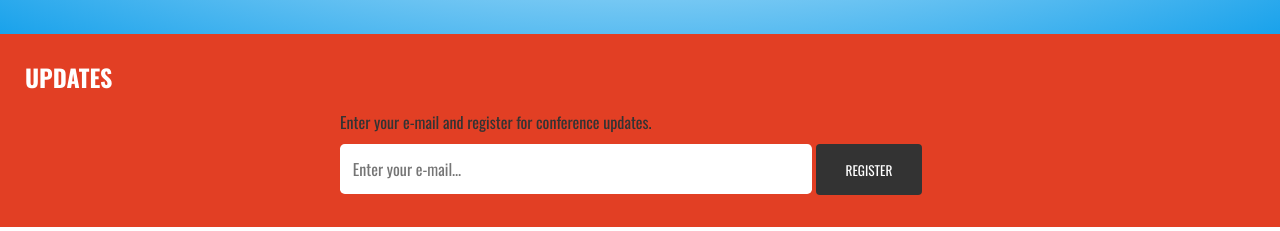
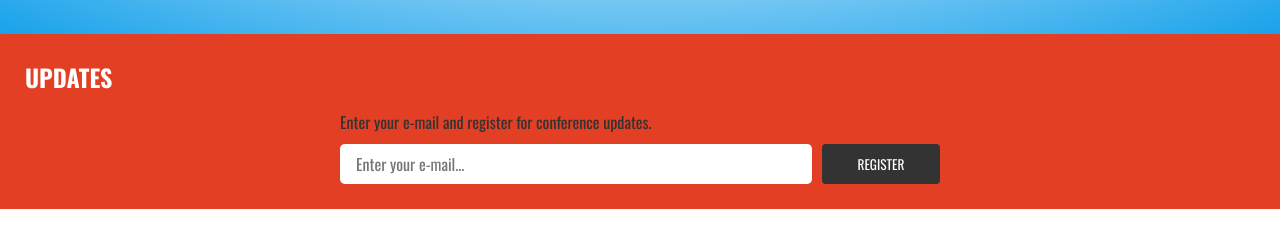
Before and after one commit to RevillWeb/wcremoteconf, a website: page index.html in a window 1280 px wide. Shown: the part 494-725 px from the top of the page. Drawn offline with nearby package versions, Linux system fonts and the light colour scheme.

Commit message:
Fixed some more Safari issues.

```diff
--- a/src/sass/layout.scss
+++ b/src/sass/layout.scss
@@ -167,24 +167,27 @@ ul.nav-list {
       margin-bottom: 0.625em;
     }
     .controls {
+      #mc_embed_signup_scroll {
+        display: flex;
         input[type="email"] {
-        width: calc(100% - 8em);
+          width: 80%;
           box-sizing: border-box;
-        //height: 3.75em;
+          height: 40px;
           border-radius: 0.3em;
           border: none;
-        padding: 0.8em;
-        margin-bottom: 0.5em;
+          padding: 1em;
+          margin-right: 10px;
           font-size: 1em;
         }
         input[type="submit"] {
-        width: 8em;
-        height: 3.8em;
+          width: 20%;
+          height: 40px;
           border-radius: 0.3em;
           border: none;
           background-color: #333;
           color: #FFF;
           cursor: pointer;
+        }
       }
     }
   }
@@ -247,7 +250,7 @@ ul.nav-list {
       padding: 20px;
     }
     .day {
-      flex: 1;
+      flex: 1 1 350px;
       min-width: 17.5em;
       .time {
         margin-bottom: 0.625em;
```
Also changed, not shown: dist/css/layout.css. Lines whose indentation alone changed are shown as unchanged.
